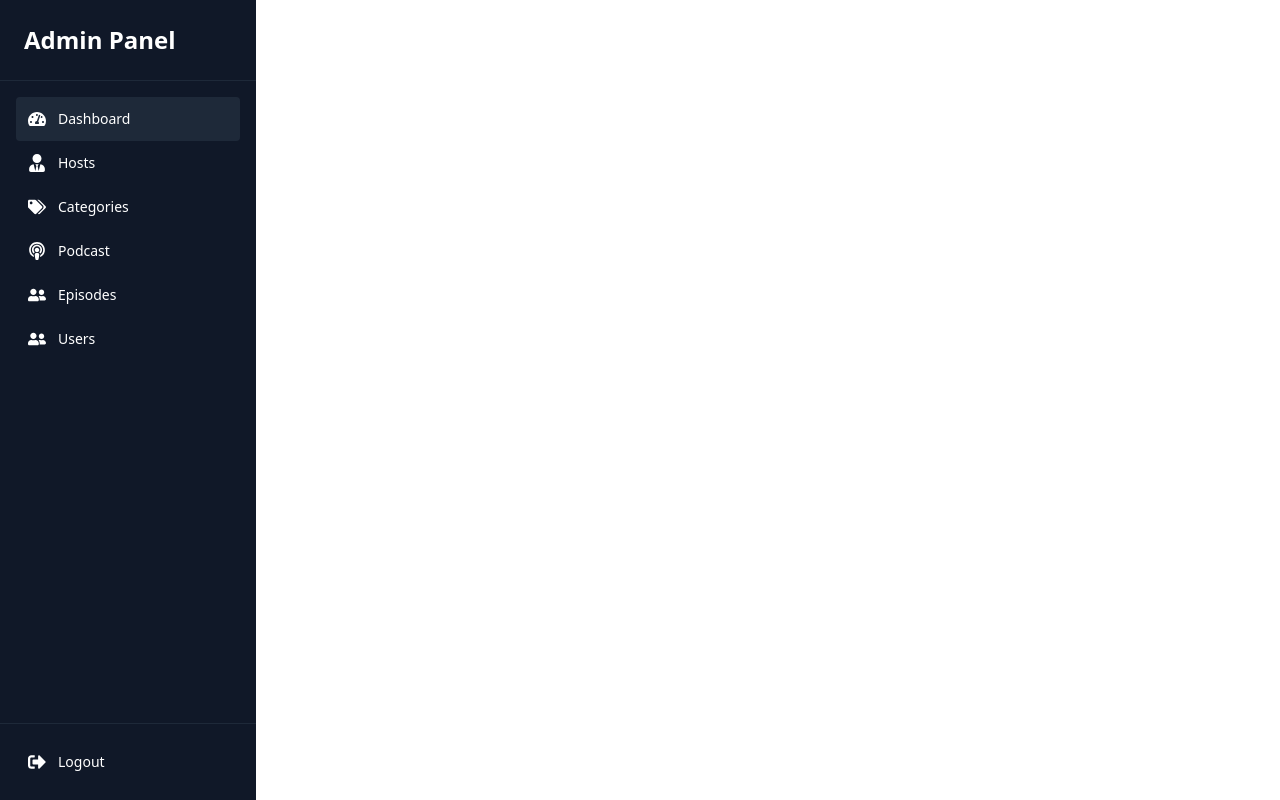
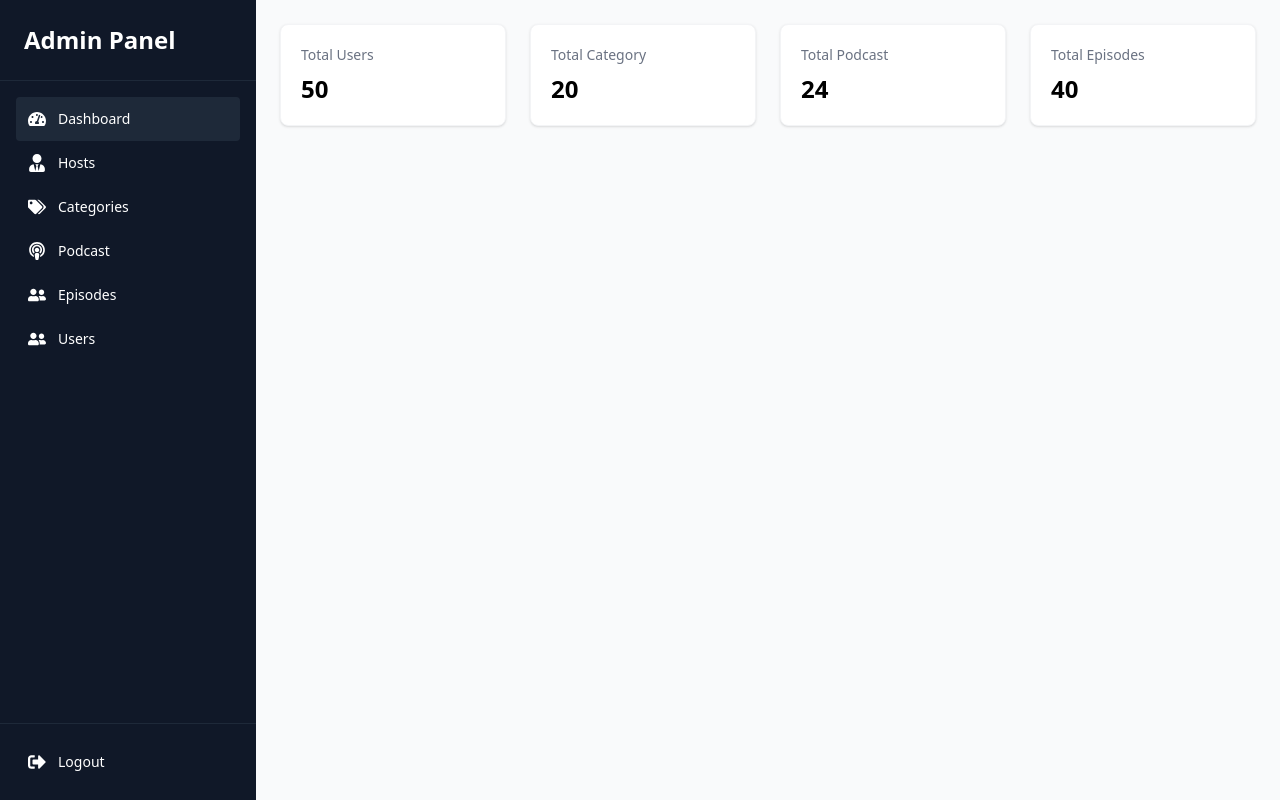
Before and after one commit to ShahKrishi/podPulse, a React (Vite) app: page /admin-dashboard in a window 1280 px wide. Built offline with nearby package versions, Linux system fonts and the light colour scheme.

Commit message:
Added cards to dashboard

```diff
--- a/src/pages/admin/Dashboard.tsx
+++ b/src/pages/admin/Dashboard.tsx
@@ -1,11 +1,43 @@
-import Sidebar from "../../components/sidebar/Sidebar"
+import Sidebar from "../../components/sidebar/Sidebar";
 
 const Dashboard = () => {
-    return (
-        <div>
-            <Sidebar />
+  return (
+    <div className="flex min-h-screen bg-gray-50">
+      <Sidebar />
+
+      <div className="flex-1 p-6">
+        <div className="grid grid-cols-1 sm:grid-cols-2 lg:grid-cols-4 gap-6">
+          <div className="bg-white shadow-sm rounded-lg p-5 border border-gray-100 flex flex-col justify-between hover:shadow-md transition">
+            <span className="text-gray-500 text-sm font-medium">
+              Total Users
+            </span>
+            <span className="text-black text-2xl font-semibold mt-2">50</span>
+          </div>
+
+          <div className="bg-white shadow-sm rounded-lg p-5 border border-gray-100 flex flex-col justify-between hover:shadow-md transition">
+            <span className="text-gray-500 text-sm font-medium">
+              Total Category
+            </span>
+            <span className="text-black text-2xl font-semibold mt-2">20</span>
+          </div>
+
+          <div className="bg-white shadow-sm rounded-lg p-5 border border-gray-100 flex flex-col justify-between hover:shadow-md transition">
+            <span className="text-gray-500 text-sm font-medium">
+              Total Podcast
+            </span>
+            <span className="text-black text-2xl font-semibold mt-2">24</span>
+          </div>
+
+          <div className="bg-white shadow-sm rounded-lg p-5 border border-gray-100 flex flex-col justify-between hover:shadow-md transition">
+            <span className="text-gray-500 text-sm font-medium">
+              Total Episodes
+            </span>
+            <span className="text-black text-2xl font-semibold mt-2">40</span>
+          </div>
         </div>
-    )
-}
+      </div>
+    </div>
+  );
+};
 
-export default Dashboard
+export default Dashboard;
```
